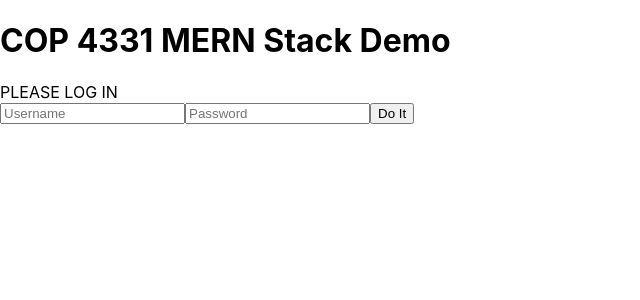
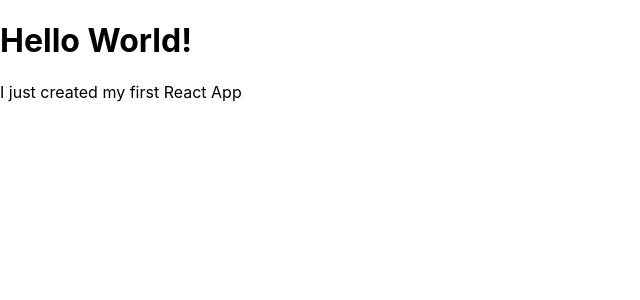
Before and after one commit to cgprats/COP4331-SchedulingManager, a React (Create React App) app in the folder frontend/: page / in a window 1280 px wide. Shown: the top 300 px of the page, without its empty margins (0-640 px from the left). Built offline with nearby package versions, Linux system fonts and the light colour scheme.

Commit message:
Hello World

```diff
--- a/frontend/src/App.js
+++ b/frontend/src/App.js
@@ -1,19 +1,14 @@
-import React from 'react';
-import { BrowserRouter as Router, Route, Redirect, Switch } from 'react-router-dom';
+import React, { Component } from 'react';
+// Removed logo since we don't need it anymore
 import './App.css';
-
-import LoginPage from './pages/LoginPage';
-function App() {
-  return (
-    <Router >
-      <Switch>
-        <Route path="/" exact>
-          <LoginPage />
-        </Route>
-        <Redirect to="/" />
-      </Switch>
-    </Router>
-  );
+class App extends Component {
+  render() {
+    return (
+      <div classname="container">
+        <h1>Hello World!</h1>
+        <p>I just created my first React App</p>
+      </div>
+    );
+  }
 }
-
 export default App;
```
